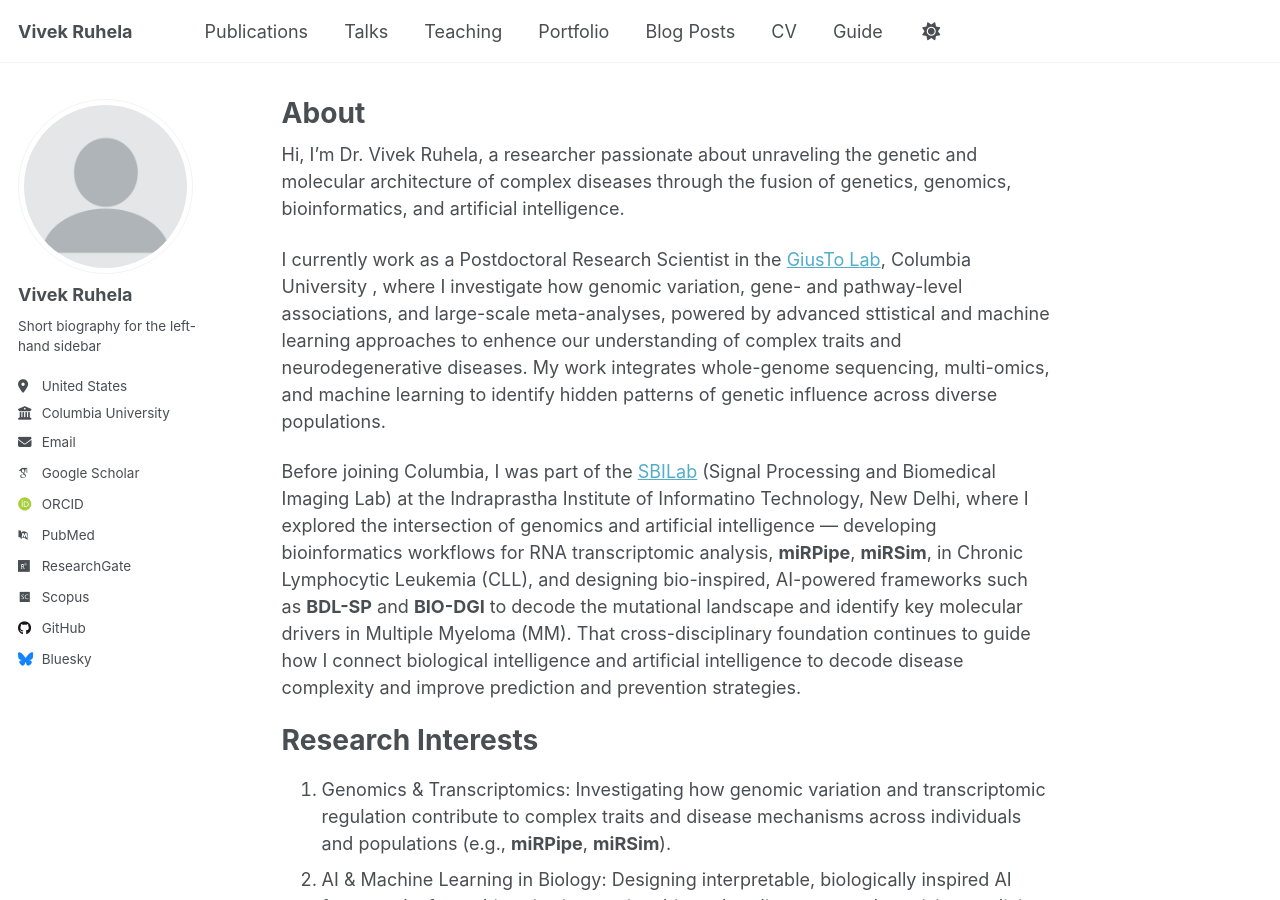
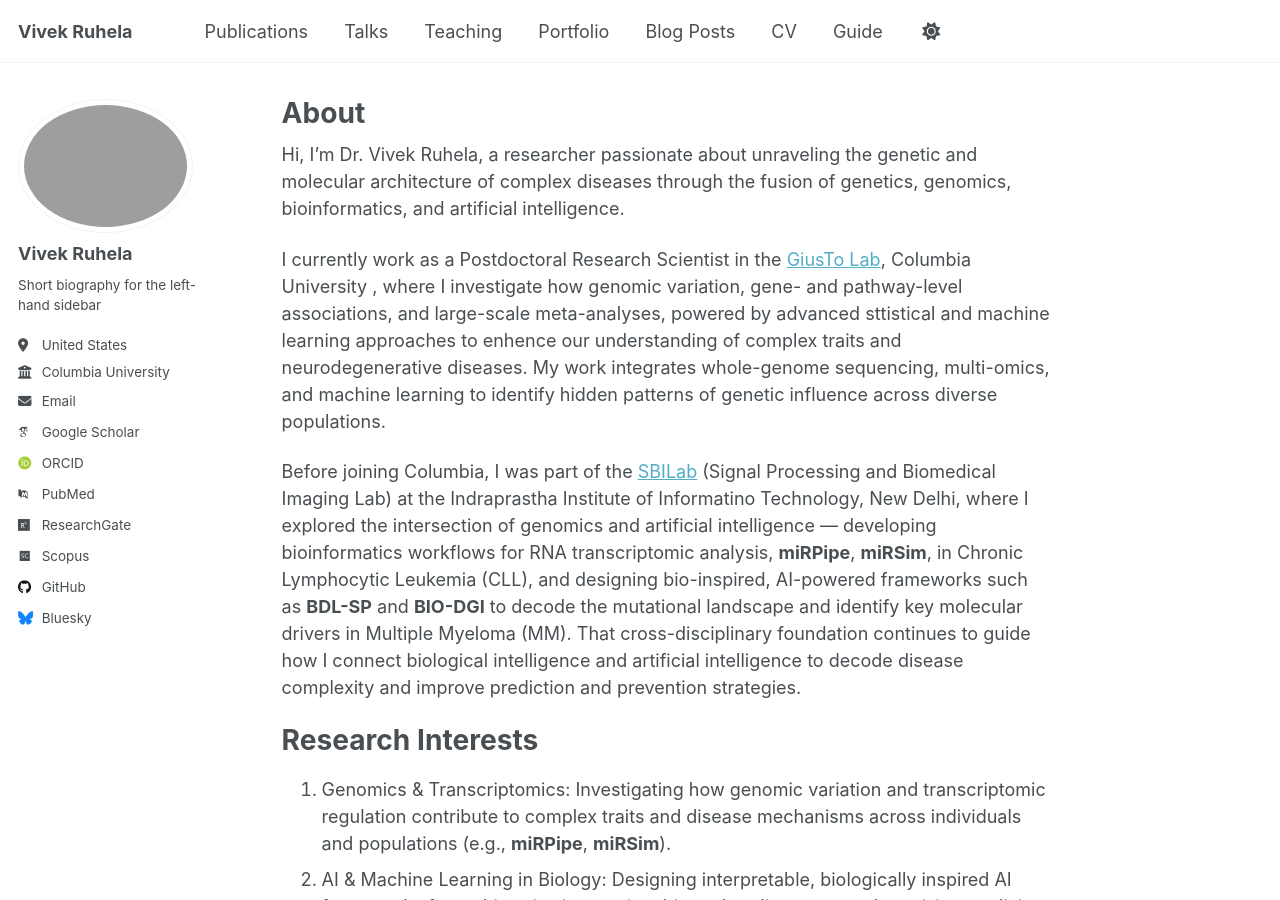
Before and after one commit to vivekruhela/vivekruhela.github.io, a Jekyll site: the page built from _pages/about.md, in a window 1280 px wide and 900 px high. Built offline with Jekyll 4.4.1, drawn with Linux system fonts in a browser that asks for light colours; some web fonts are replaced; a script that is not in the unit is left out.

Commit message:
Update author avatar in configuration file

```diff
--- a/_config.yml
+++ b/_config.yml
@@ -23,7 +23,7 @@ repository               : "https://github.com/vivekruhela/vivekruhela.github.io
 #               Additional customization can be done by editing /_includes/author-profile.html
 author:
   # Biographic information
-  avatar           : "profile.png"
+  avatar           : "Vivek-Current-Pic.png"
   name             : "Vivek Ruhela"
   pronouns         : # example: "she/her"
   bio              : "Short biography for the left-hand sidebar"
```
